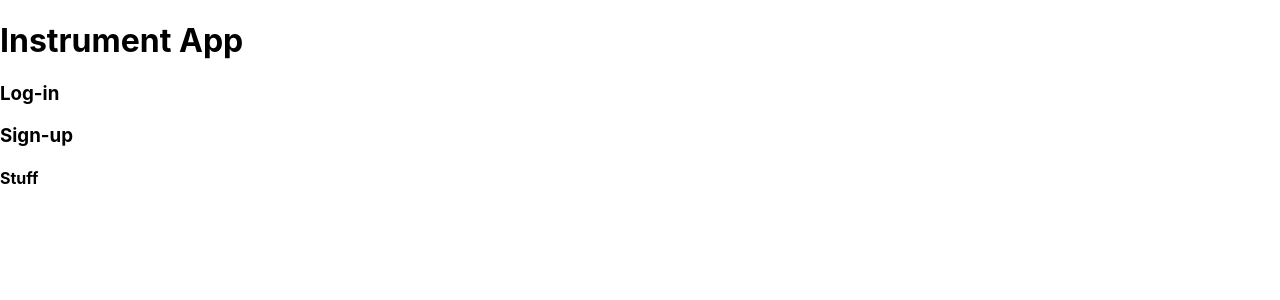
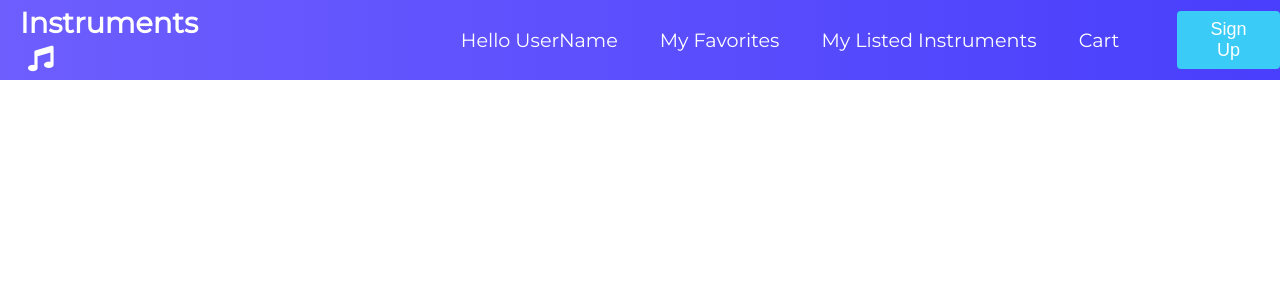
Before and after one commit to gregaswright/instrument-app-frontend, a React (Create React App) app: page / in a window 1280 px wide. Shown: the top 300 px of the page. Built offline with nearby package versions, Linux system fonts and the light colour scheme; no server answers.

Commit message:
Added a NavBar

```diff
--- a/public/index.html
+++ b/public/index.html
@@ -10,6 +10,9 @@
       content="Web site created using create-react-app"
     />
     <link rel="apple-touch-icon" href="%PUBLIC_URL%/logo192.png" />
+    <link rel="stylesheet" href="https://use.fontawesome.com/releases/v5.15.1/css/all.css" integrity="sha384-vp86vTRFVJgpjF9jiIGPEEqYqlDwgyBgEF109VFjmqGmIY/Y4HV4d3Gp2irVfcrp" crossorigin="anonymous">
+    <link rel="preconnect" href="https://fonts.gstatic.com">
+    <link href="https://fonts.googleapis.com/css2?family=Montserrat&display=swap" rel="stylesheet">
     <!--
       manifest.json provides metadata used when your web app is installed on a
       user's mobile device or desktop. See https://developers.google.com/web/fundamentals/web-app-manifest/
--- a/src/App.css
+++ b/src/App.css
@@ -1,38 +1,6 @@
 .App {
-  text-align: center;
+  box-sizing: border-box;
+  margin: 0;
+  padding: 0;
+  font-family: 'Montserrat', sans-serif;
 }
-
-.App-logo {
-  height: 40vmin;
-  pointer-events: none;
-}
-
-@media (prefers-reduced-motion: no-preference) {
-  .App-logo {
-    animation: App-logo-spin infinite 20s linear;
-  }
-}
-
-.App-header {
-  background-color: #282c34;
-  min-height: 100vh;
-  display: flex;
-  flex-direction: column;
-  align-items: center;
-  justify-content: center;
-  font-size: calc(10px + 2vmin);
-  color: white;
-}
-
-.App-link {
-  color: #61dafb;
-}
-
-@keyframes App-logo-spin {
-  from {
-    transform: rotate(0deg);
-  }
-  to {
-    transform: rotate(360deg);
-  }
-}
--- a/src/App.js
+++ b/src/App.js
@@ -1,18 +1,12 @@
 import React from 'react'
 import './App.css';
-import Header from './Header'
 import MainContainer from './container/MainContainer'
 
 class App extends React.Component {
 
   render(){
     return (
-      <div className="app">
-      <Header />
-        <div className="login-bar">
-          <h3>Log-in</h3><h3>Sign-up</h3>
-
-        </div>
+      <div className="App">
       <MainContainer />
       </div>
     );
--- a/src/Header.js
+++ /dev/null
@@ -1,7 +0,0 @@
-import React from 'react'
-
-function Header() {
-    return <h1>Instrument App</h1>
-}
-
-export default Header
--- /dev/null
+++ b/src/component/Button.css
@@ -0,0 +1,46 @@
+:root {
+    --primary: #3acbf7;
+}
+
+.btn {
+    padding: 8px 20px;
+    border-radius: 4px;
+    outline: none;
+    border: none;
+    cursor: pointer;
+}
+
+.btn:hover {
+    padding: 8px 20px;
+    transition: all 0.3s ease-out;
+    background: #fff;
+    color: #6568F4;
+    transition: 250ms;
+}
+
+.btn--primary {
+    background-color: var(--primary);
+}
+
+.btn--outline {
+    background-color: transparent;
+    color: #fff;
+    padding: 8px 20px;
+    border-radius: 4px;
+    border: 1px solid var(--primary);
+    transition: all 0.3s ease-out;
+}
+
+.btn--medium {
+    padding: 8px 20px;
+    border-radius: 4px;
+    font-size: 18px;
+    color: #fff;
+}
+
+.btn-large {
+    padding: 12px 26px;
+    border-radius: 4px;
+    font-size: 20px;
+    color: #fff;
+}
--- /dev/null
+++ b/src/component/Button.js
@@ -0,0 +1,31 @@
+import React from 'react'
+import './Button.css'
+
+const STYLES = [
+    'btn--primary',
+    'btn--outline'
+]
+
+const SIZES = [
+    'btn--medium',
+    'btn--large'
+]
+
+export const Button = ({
+    children,
+    type,
+    onClick,
+    buttonStyle,
+    buttonSize
+}) => {
+
+    const checkButtonStyle = STYLES.includes(buttonStyle) ? buttonStyle : STYLES[0]
+
+    const checkButtonSize = SIZES.includes(buttonSize) ? buttonSize : SIZES[0]
+
+    return (
+        <button className={`btn ${checkButtonStyle} ${checkButtonSize}`} onClick={onClick} type={type}>
+            {children}
+        </button>
+    )
+}
--- /dev/null
+++ b/src/component/MenuItems.js
@@ -0,0 +1,22 @@
+export const MenuItems = [
+    {
+        title: "Hello UserName",
+        url: "#",
+        cName: "nav-links"
+    },
+    {
+        title: "My Favorites",
+        url: "#",
+        cName: "nav-links"
+    },
+    {
+        title: "My Listed Instruments",
+        url: "#",
+        cName: "nav-links"
+    },
+    {
+        title: "Cart",
+        url: "#",
+        cName: "nav-links"
+    }
+]
--- /dev/null
+++ b/src/component/NavBar.css
@@ -0,0 +1,138 @@
+.NavbarItems {
+    background: linear-gradient(90deg, rgb(110, 94, 254) 0%, rgba(73,63,252,1) 100%);
+    height: 80px;
+    display: flex;
+    justify-content: center;
+    align-items: center;
+    font-size: 1.2rem;
+}
+
+.navbar-logo {
+    color: #fff;
+    justify-self: start;
+    margin-left: 20px;
+    cursor: pointer;
+}
+
+.fa-music {
+    margin-left: 0.5rem;
+    font-size: 1.6rem;
+}
+
+.nav-menu {
+    display: grid;
+    grid-template-columns: repeat(5, auto);
+    grid-gap: 10px;
+    list-style: none;
+    text-align: center;
+    width: 70vw;
+    justify-content: end;
+    margin-right: 2rem;
+}
+
+.nav-links {
+    color: white;
+    text-decoration: none;
+    padding: 0.5rem 1rem;
+}
+
+.nav-links:hover {
+    background-color: #6d76f7;
+    border-radius: 4px;
+    transition: all 0.2s ease-out;
+}
+
+.fa-bars {
+    color: #fff;
+}
+
+.nav-links-mobile {
+    display: none;
+}
+
+.menu-icon {
+    display: none;
+}
+
+@media screen and (max-width: 960px) {
+    .NavbarItems {
+        position: relative;
+    }
+
+    .nav-menu {
+        display: flex;
+        flex-direction: column;
+        width: 100%;
+        height: 500px;
+        position: absolute;
+        top: 80px;
+        left: -100%;
+        opacity: 1;
+        transition: all 0.5s ease;
+    }
+
+    .nav-menu.active {
+        background: #6668f4;
+        left: 0;
+        opacity: 1;
+        transition: all 0.5s ease;
+        z-index: 1;
+    }
+
+    .nav-links {
+        text-align: center;
+        padding: 2rem;
+        width: 100%;
+        display: table;
+    }
+
+    .nav-links:hover {
+        background-color: #7577fa;
+        border-radius: 0;
+    }
+
+    .navbar-logo {
+        position: absolute;
+        top: 0;
+        left: 0;
+        transform: translate(25%, 50%);
+    }
+
+    .menu-icon {
+        display: block;
+        position: absolute;
+        top: 0;
+        right: 0;
+        transform: translate(-100%, 60%);
+        font-size: 1.8rem;
+        cursor: pointer;
+    }
+
+    .fa-times {
+        color: #fff;
+        font-size: 2rem;
+    }
+
+    .nav-links-mobile {
+        display: block;
+        text-align: center;
+        padding: 1.5rem;
+        margin: 2rem auto;
+        border-radius: 4px;
+        width: 80%;
+        background: #4ad9e4;
+        text-decoration: none;
+        color: #fff;
+        font-size: 1.5rem;
+    }
+
+    .nav-links-mobile:hover {
+        background: #fff;
+        color: #6568F4;
+        transition: 250ms;
+    }
+
+    Button {
+        display: none;
+    }
+}
--- /dev/null
+++ b/src/component/NavBar.js
@@ -0,0 +1,33 @@
+import React, { Component } from 'react';
+import { MenuItems } from "./MenuItems"
+import { Button } from "./Button"
+import './NavBar.css'
+
+class Navbar extends Component {
+    state = { clicked: false }
+
+    handleClick = () => {
+        this.setState({ clicked: !this.state.clicked })
+    }
+
+    render() {
+        return(
+            <nav className="NavbarItems">
+                <h1 className="navbar-logo">Instruments<i className="fas fa-music"></i></h1>
+                <div className="menu-icon" onClick={this.handleClick}>
+                    <i className={this.state.clicked ? 'fas fa-times' : 'fas fa-bars'}></i>
+                </div>
+                <ul className={this.state.clicked ? 'nav-menu active' : 'nav-menu'}>
+                    {MenuItems.map((item, index) => {
+                        return (
+                            <li key={index}><a className={item.cName} href={item.url}>{item.title}</a></li>
+                        )
+                    })}
+                </ul>
+                <Button>Sign Up</Button>
+            </nav>
+        )
+    }
+}
+
+export default Navbar
--- a/src/container/MainContainer.js
+++ b/src/container/MainContainer.js
@@ -1,4 +1,5 @@
 import React from 'react'
+import NavBar from '../component/NavBar'
 // import ListingContainer from './container/ListingContainer'
 
 class MainContainer extends React.Component {
@@ -9,15 +10,16 @@
 
     componentDidMount(){
         fetch('http://localhost:3000/api/v1/listings/1')
-  .then(response => response.json())
-  .then(listingData => this.setState({ listingArray: listingData}));
+            .then(response => response.json())
+            .then(listingData => this.setState({ listingArray: listingData}))
     }
 
     render() {
         console.log(this.state.listingArray)
         return (
-            <h4>Stuff</h4>
-        );
+            //the nav bar is going to hold the render functions
+            <NavBar />
+        )
     }
 }
 
```
Also changed, not shown: 1 other file (tests, documents, lock files or other folders).
